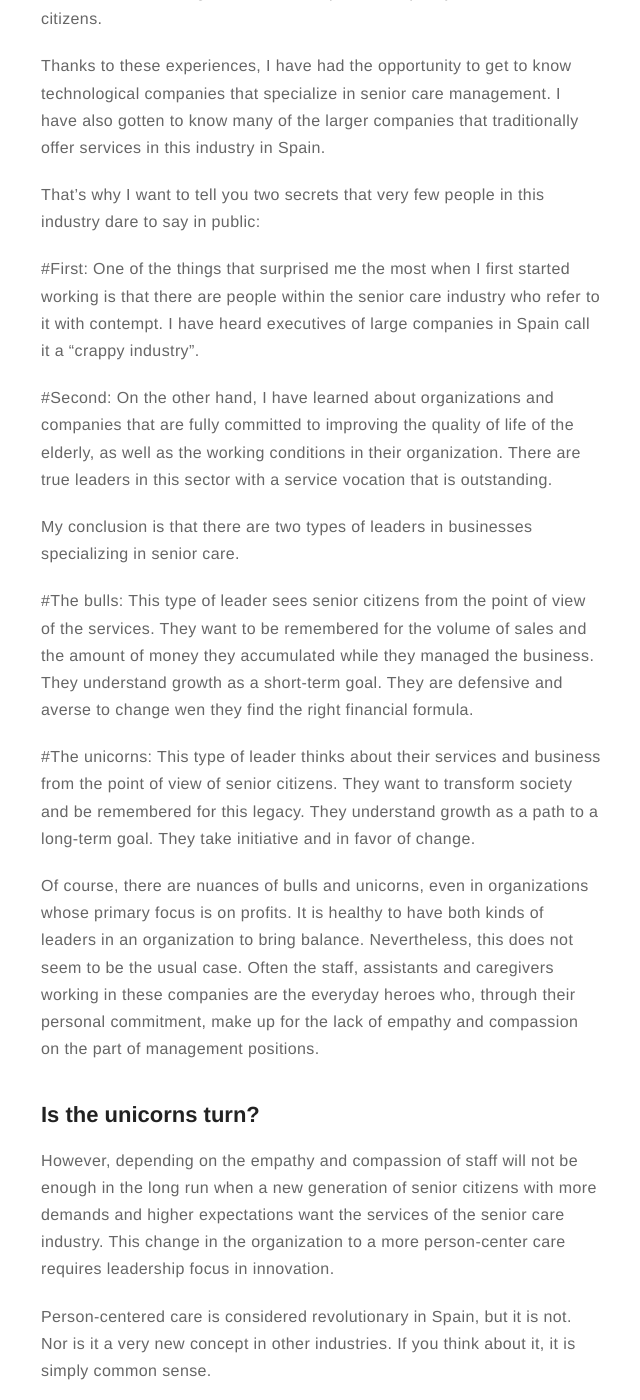
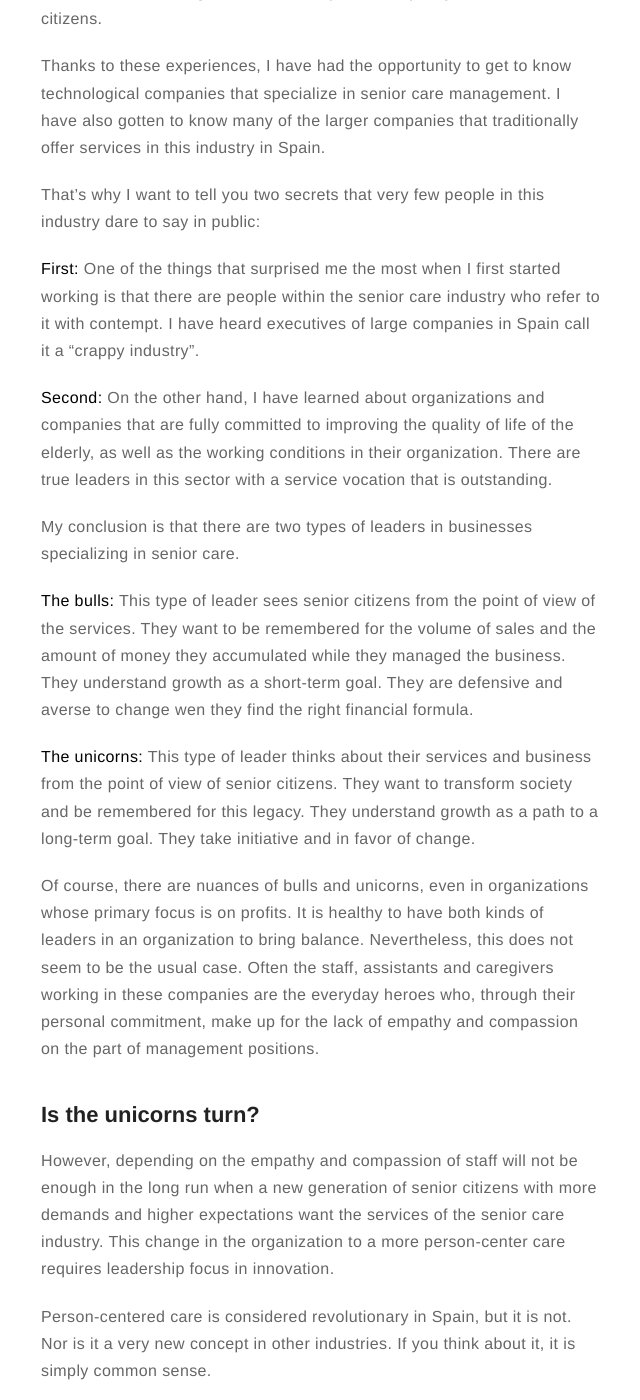
Before and after one commit to jpca1978/jpca1978.github.com, a Jekyll site: the page built from _posts/2018-04-29-bulls-and-unicorns.md, in a window 1280 px wide and 1400 px high, scrolled down 794 px. Shown: the whole window, without its empty margins (319-959 px from the left). Built offline with Jekyll 4.4.1, drawn with Linux system fonts in a browser that asks for light colours; comment, search, counter and statistics services are not loaded.

```diff
--- a/_posts/2018-04-29-bulls-and-unicorns.md
+++ b/_posts/2018-04-29-bulls-and-unicorns.md
@@ -18,15 +18,15 @@ Thanks to these experiences, I have had the opportunity to get to know technolog
 
 That's why I want to tell you two secrets that very few people in this industry dare to say in public:
 
-#First: One of the things that surprised me the most when I first started working is that there are people within the senior care industry who refer to it with contempt. I have heard executives of large companies in Spain call it a “crappy industry”.
+**First:** One of the things that surprised me the most when I first started working is that there are people within the senior care industry who refer to it with contempt. I have heard executives of large companies in Spain call it a “crappy industry”.
 
-#Second: On the other hand, I have learned about organizations and companies that are fully committed to improving the quality of life of the elderly, as well as the working conditions in their organization. There are true leaders in this sector with a service vocation that is outstanding.
+**Second:** On the other hand, I have learned about organizations and companies that are fully committed to improving the quality of life of the elderly, as well as the working conditions in their organization. There are true leaders in this sector with a service vocation that is outstanding.
 
 My conclusion is that there are two types of leaders in businesses specializing in senior care.
 
-#The bulls: This type of leader sees senior citizens from the point of view of the services. They want to be remembered for the volume of sales and the amount of money they accumulated while they managed the business. They understand growth as a short-term goal. They are defensive and averse to change wen they find the right financial formula.
+**The bulls:** This type of leader sees senior citizens from the point of view of the services. They want to be remembered for the volume of sales and the amount of money they accumulated while they managed the business. They understand growth as a short-term goal. They are defensive and averse to change wen they find the right financial formula.
 
-#The unicorns: This type of leader thinks about their services and business from the point of view of senior citizens. They want to transform society and be remembered for this legacy. They understand growth as a path to a long-term goal. They take initiative and in favor of change.
+**The unicorns:** This type of leader thinks about their services and business from the point of view of senior citizens. They want to transform society and be remembered for this legacy. They understand growth as a path to a long-term goal. They take initiative and in favor of change.
 
 Of course, there are nuances of bulls and unicorns, even in organizations whose primary focus is on profits. It is healthy to have both kinds of leaders in an organization to bring balance. Nevertheless, this does not seem to be the usual case. Often the staff, assistants and caregivers working in these companies are the everyday heroes who, through their personal commitment, make up for the lack of empathy and compassion on the part of management positions.
 
```
